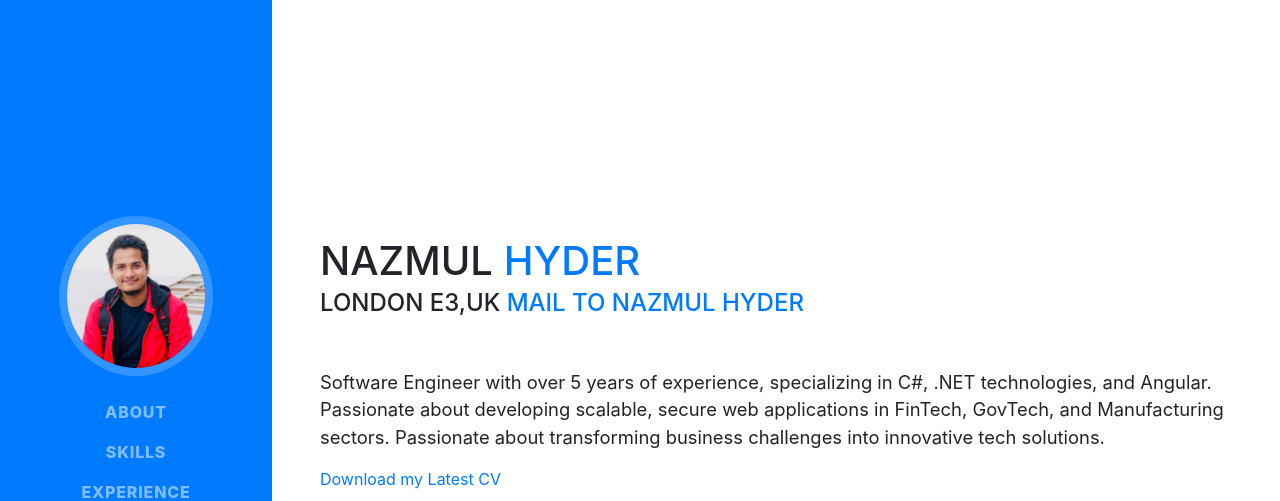
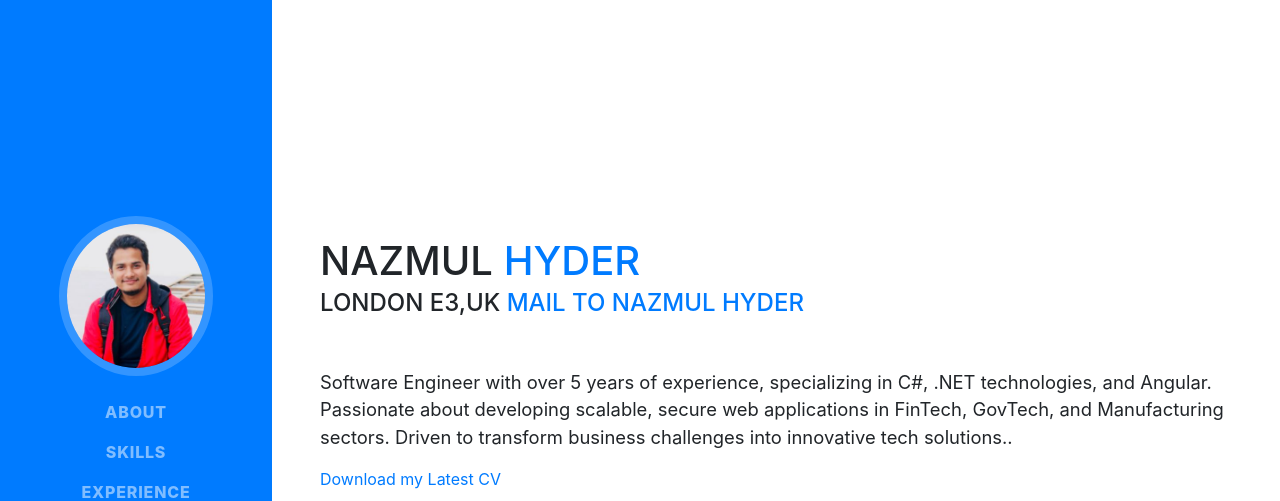
Before and after one commit to nazmulhyder/nazmulhyder.github.io, a website with bundled scripts: page index.html in a window 1280 px wide. Shown: the top 501 px of the page. Built offline with nearby package versions, Linux system fonts and the light colour scheme; a web font is replaced by a local one.

Commit message:
Update 081124

```diff
--- a/index.html
+++ b/index.html
@@ -68,7 +68,7 @@
           <div class="subheading mb-5">London E3,UK
             <a href="mailto:nazmulhyder2308@gmail.com">Mail to Nazmul Hyder</a>
           </div>
-          <p class="lead mb-3">Software Engineer with over 5 years of experience, specializing in C#, .NET technologies, and Angular. Passionate about developing scalable, secure web applications in FinTech, GovTech, and Manufacturing sectors. Passionate about transforming business challenges into innovative tech solutions.
+          <p class="lead mb-3">Software Engineer with over 5 years of experience, specializing in C#, .NET technologies, and Angular. Passionate about developing scalable, secure web applications in FinTech, GovTech, and Manufacturing sectors. Driven to transform business challenges into innovative tech solutions..
           </p>
             <p><a href="https://drive.google.com/file/d/1WwV_DaxQLW7Oi6tiylBct8-SrJcb7lue/view?usp=sharing" target="_blank">Download my Latest CV</a></p>
           <div class="social-icons">
```
